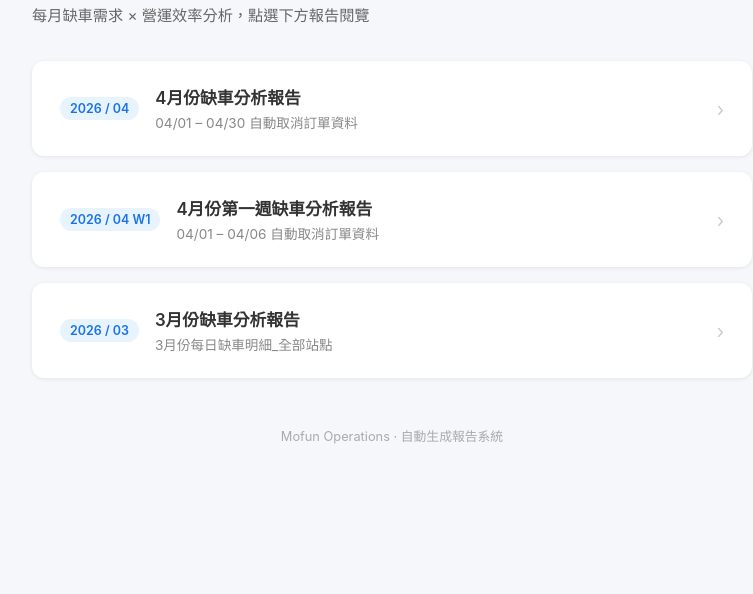
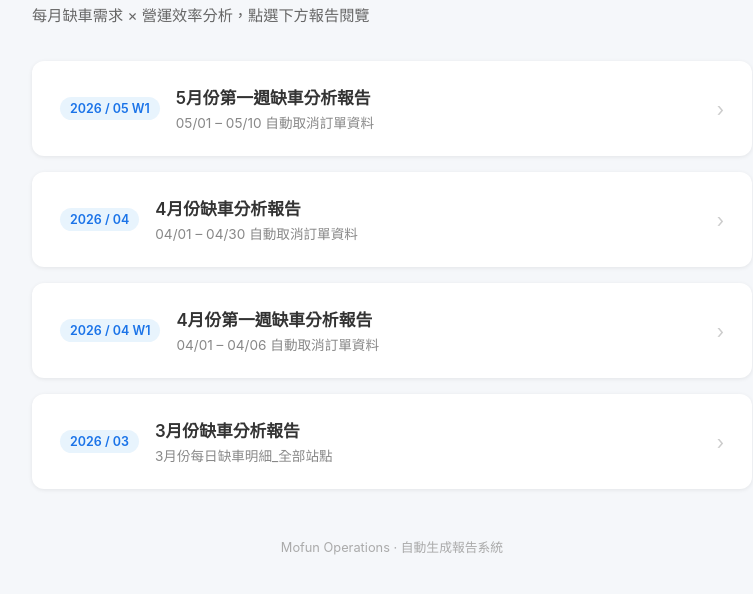
Before and after one commit to kid4099/mofun-shortage-report, a plain HTML site: page index.html in a window 1280 px wide. Shown: the part 84-678 px from the top of the page, without its empty margins (248-1001 px from the left). Drawn offline with Linux system fonts and the light colour scheme.

Commit message:
新增 202605W1 缺車分析報告連結至首頁

```diff
--- a/index.html
+++ b/index.html
@@ -51,6 +51,17 @@
     <p class="subtitle">每月缺車需求 × 營運效率分析，點選下方報告閱覽</p>
 
     <div class="card-grid">
+      <a class="card" href="mofun_202605W1_車隊調度分析報告.html">
+        <div class="card-left">
+          <span class="badge">2026 / 05 W1</span>
+          <div>
+            <div class="card-title">5月份第一週缺車分析報告</div>
+            <div class="card-desc">05/01 – 05/10 自動取消訂單資料</div>
+          </div>
+        </div>
+        <span class="arrow">›</span>
+      </a>
+
       <a class="card" href="mofun_202604_車隊調度分析報告.html">
         <div class="card-left">
           <span class="badge">2026 / 04</span>
```
